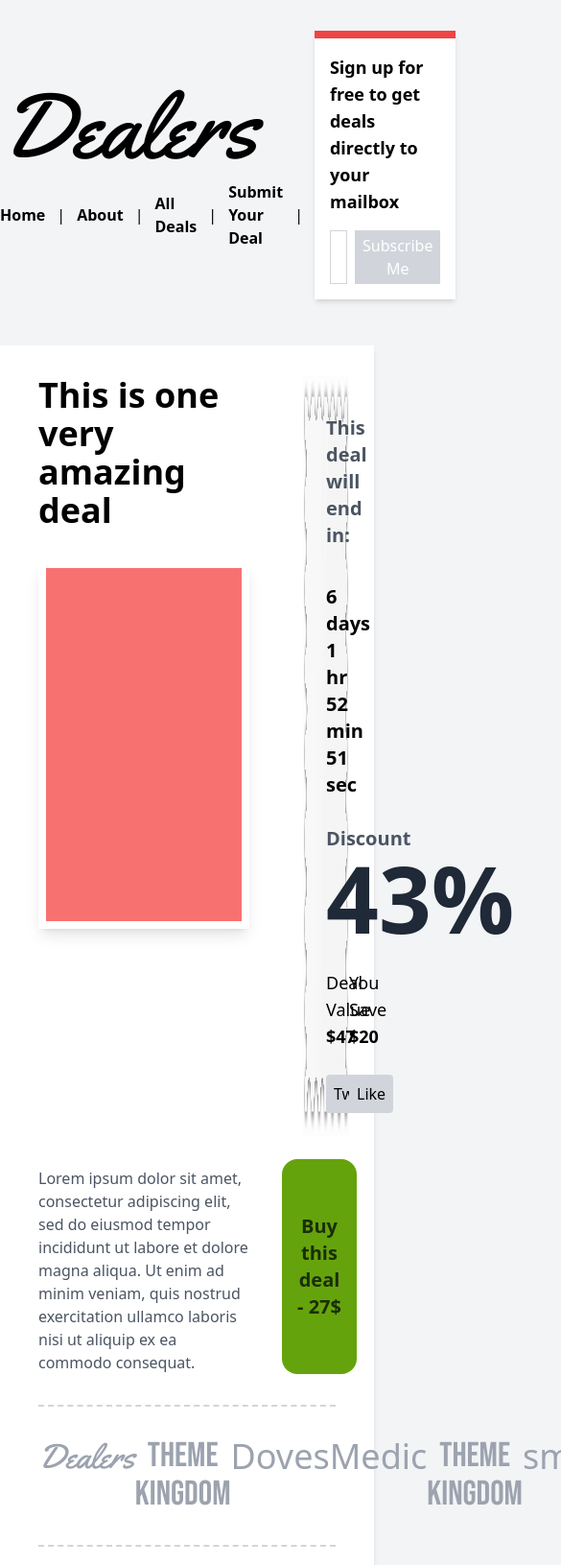
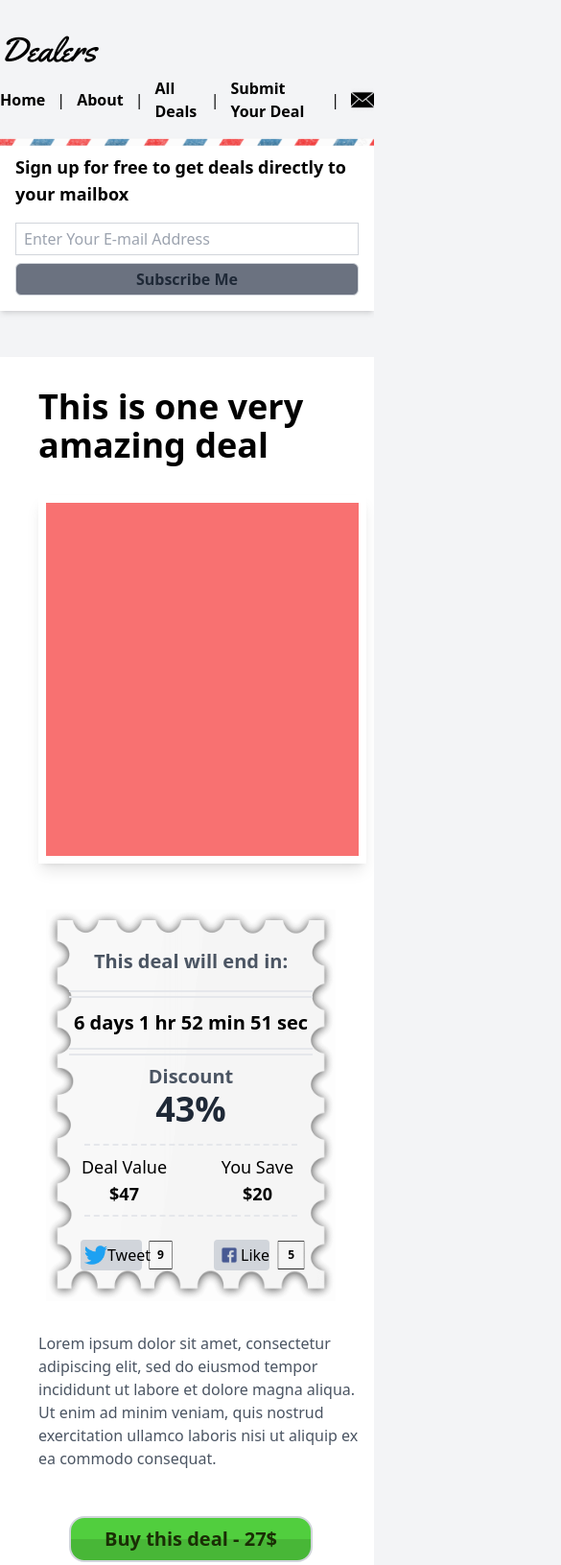
Before and after one commit to vovannam0502/IA01-CSS-Layout, a plain HTML site: page index.html in a window 390 px wide. Shown: the top 1631 px of the page at 96% size, 585 px wide, since content can reach past the window. Drawn offline with nearby package versions, Linux system fonts and the light colour scheme.

Commit message:
Update last version
Responsive for mobile view and add some images

```diff
--- a/index.html
+++ b/index.html
@@ -7,19 +7,15 @@
     <script src="https://cdn.tailwindcss.com"></script>
     <link href="https://fonts.googleapis.com/css2?family=Yellowtail&display=swap" rel="stylesheet">
     <link href="https://fonts.googleapis.com/css2?family=Bebas+Neue&display=swap" rel="stylesheet">
-    <!-- link file style.css -->
     <link rel="stylesheet" href="style.css">
 </head>
 <body class="bg-gray-100">
     <!-- Header -->
     <header>
-        <div class="container mx-auto flex justify-between items-center">
-            <!-- Left Section: Logo and Navigation -->
+        <div class="container mx-auto flex flex-col md:flex-row justify-between items-center">
             <div class="flex flex-col">
-                <!-- Logo -->
-                <div class="font-yellowtail text-8xl mt-8">Dealers</div>
+                <div class="font-yellowtail text-4xl md:text-8xl mt-8">Dealers</div>
 
-                <!-- Navigation -->
                 <nav class="flex items-center space-x-3 mt-2">
                     <a href="#" class="text-black-600 font-bold">Home</a>
                     <span class="text-black-600 mx-2">|</span>
@@ -30,17 +26,16 @@
                     <a href="#" class="text-black-600 font-bold">Submit Your Deal</a>
                     <span class="text-black-600 mx-2">|</span>
                     <img src="./images/envelop.png"
-                    alt="Envelope" class="w-6 h-6 inline-block  ">
+                    alt="Envelope" class="w-6 h-6 inline-block">
                 </nav>
 
             </div>
 
-            <!-- Right Section: Image -->
-            <div class="mt-4 p-4 bg-white shadow-md border-t-8 border-red-500 relative mt-8">
+            <div class="mt-4 p-4 md:p-6 bg-white shadow-md relative envelop-border">
                 <h2 class="text-lg font-bold mb-4">Sign up for free to get deals directly to your mailbox</h2>
-                <form class="flex space-x-2">
-                    <input type="email" placeholder="Enter Your E-mail Address" class="border border-gray-300 px-2 py-1 w-2/3">
-                    <button class="bg-gray-300 text-white px-2 py-1">Subscribe Me</button>
+                <form class="flex flex-col md:flex-row space-y-2 md:space-y-0 space-x-0 md:space-x-2">
+                    <input type="email" placeholder="Enter Your E-mail Address" class="border border-gray-300 px-2 py-1 w-full md:w-2/3">
+                    <button class="bg-gray-500 text-gray-800 font-bold px-2 py-1 w-full md:w-auto border border-gray-300 rounded-md subcribe-button">Subscribe Me</button>
                 </form>
             </div>
         </div>
@@ -49,7 +44,7 @@
     <div class="container mx-auto mt-12 bg-white p-6 shadow-md">
         <!-- Main Deal Section -->
         <section class="container mx-4 mt-2">
-            <div class="grid grid-cols-3 gap-6">
+            <div class="grid grid-cols-1 sm:grid-cols-2 md:grid-cols-3 gap-6">
                 <!-- Deal Info -->
                 <div class="col-span-2">
                     <h1 class="text-4xl font-semibold mb-8">This is one very amazing deal</h1>
@@ -57,8 +52,7 @@
                 </div>
 
                 <!-- Deal Details -->
-                <div class="bg-white p-6 mx-8" style="background-image: url('images/stamp.png');
-                background-size: 100% 100%; background-position: center; background-repeat: no-repeat;">
+                <div class="bg-white p-6 mx-2 md:mx-4 stamp-background">
                     <div class="mt-4 mb-1 text-xl font-bold text-center text-gray-600">This deal will end in:</div>
                     <div class="flex flex-col items-center mt-4">
                         <hr class="border-t-2 border-gray-200 w-full">
@@ -70,7 +64,7 @@
                         <hr class="border-t-2 border-gray-200 w-full mt-1">
                     </div>
                     <div class="text-xl font-bold text-gray-600 mt-2 text-center">Discount</div>
-                    <div class="text-8xl font-bold text-gray-800 mb-4 text-center">43%</div>
+                    <div class="text-4xl md:text-8xl font-bold text-gray-800 mb-4 text-center">43%</div>
                     <hr class="border-t-2 border-dashed border-gray-200 mx-4 mb-2">
                     <div class="grid grid-cols-2 gap-6">
                         <div class="text-lg mb-2 text-center">
@@ -83,19 +77,40 @@
                         </div>
                     </div>
                     <hr class="border-t-2 border-dashed border-gray-200 mx-4">
+
                     <div class="grid grid-cols-2 gap-6 mt-4">
-                        <div class="text-center">
-                            <button class="bg-gray-300 p-2 rounded"><i class="fab fa-twitter"></i> Tweet</button>
+                        <div class="flex justify-center items-center ml-3">
+                            <div class="flex items-center">
+                                <button class="bg-gray-300 p-1 rounded flex items-center">
+                                    <img src="./images/twitter-logo.png" alt="Twitter Logo" class="w-6 h-6">
+                                    Tweet
+                                </button>
+                                <div class="relative">
+                                    <img src="./images/noti.png" alt="Notification Icon" class="w-12 h-12">
+                                    <span class="absolute top-0 left-0 w-full h-full flex items-center justify-center text-xs font-bold text-black">9</span>
+                                </div>
+                            </div>
                         </div>
 
-                        <div class="text-center">
-                            <button class="bg-gray-300 p-2 rounded"><i class="fab fa-facebook"></i> Like</button>
+                        <div class="flex justify-center items-center ml-3">
+                            <div class="flex items-center">
+                                <button class="bg-gray-300 p-1 rounded flex items-center">
+                                    <img src="./images/facebook-logo.png" alt="Facebook Logo" class="w-6 h-6">
+                                    Like
+                                </button>
+
+                                <div class="relative">
+                                    <img src="./images/noti.png" alt="Notification Icon" class="w-12 h-12">
+                                    <span class="absolute top-0 left-0 w-full h-full flex items-center justify-center text-xs font-bold text-black">5</span>
+                                </div>
+                            </div>
                         </div>
                     </div>
+
                 </div>
             </div>
 
-            <div class="grid grid-cols-3 gap-6">
+            <div class="grid grid-cols-1 sm:grid-cols-2 md:grid-cols-3 gap-6">
                 <div class="col-span-2">
                     <p class="text-gray-600 mt-8">
                         Lorem ipsum dolor sit amet, consectetur adipiscing elit, sed do eiusmod tempor incididunt ut labore et dolore magna aliqua.
@@ -103,7 +118,7 @@
                     </p>
                 </div>
                 <div class="flex justify-center mt-6">
-                    <button class="bg-lime-600 text-lime-950 font-bold text-xl py-2 px-4 w-4/5" style="border-radius: 16px;">
+                    <button class="bg-lime-600 text-lime-950 font-bold text-xl py-2 px-4 w-4/5 border-2 border-gray-300 custom-button">
                         Buy this deal - 27$
                     </button>
                 </div>
@@ -112,8 +127,7 @@
 
         <hr class="border-t-2 border-dashed border-gray-300 mx-4 my-8">
 
-        <div class="flex justify-between w-full mx-4">
-            <!-- font yellowtail -->
+        <div class="flex flex-col sm:flex-row justify-between w-full mx-4">
             <span class="flex-1 text-center font-yellowtail text-4xl text-gray-400">Dealers</span>
             <span class="flex-1 text-center font-bebas-neue text-4xl text-gray-400">THEME KINGDOM</span>
             <span class="flex-1 text-center text-4xl text-gray-400">DovesMedic</span>
@@ -125,7 +139,7 @@
 
     <!-- Additional Deals Section -->
         <section class="container mx-auto">
-            <div class="grid grid-cols-3 gap-6">
+            <div class="grid grid-cols-1 sm:grid-cols-2 md:grid-cols-3 gap-6">
                 <!-- Single Deal -->
                 <div class="bg-white p-4 text-left">
                     <div class="text-xl font-semibold mb-4">Lorem Ipsum Dolor Deal</div>
@@ -197,7 +211,7 @@
 
         </section>
 
-        <div class="container mx-auto grid grid-cols-3 gap-6">
+        <div class="container mx-auto grid grid-cols-1 sm:grid-cols-2 md:grid-cols-3 gap-6 ">
             <div class="mx-4">
                 <hr class="border-t-2 border-dashed border-gray-300 my-8">
                 <h2 class="text-lg font-bold mb-4">About Our Deals</h2>
@@ -211,7 +225,7 @@
                 <h2 class="text-lg font-bold mb-4">Twitter Buzz</h2>
                 <div>
                     <p class="text-gray-600">7 Photoshop tips for designing clean and modern websites
-                        <a href="url" target="_blank" class="text-green-500">su.pr/1ruOpp</a>
+                        <a href="su.pr/1ruOpp" target="_blank" class="text-green-500">su.pr/1ruOpp</a>
                     </p>
                 </div>
                 <div class="mt-4">
@@ -222,7 +236,7 @@
                 <hr class="border-t-2 border-dashed border-gray-300 my-8">
                 <div>
                     <p class="text-gray-600">7 Photoshop tips for designing clean and modern websites
-                        <a href="Url" target="_blank" class="text-green-500">su.pr/1ruOpp</a>
+                        <a href="su.pr/1ruOpp" target="_blank" class="text-green-500">su.pr/1ruOpp</a>
                     </p>
                 </div>
                 <div class="mt-4">
@@ -235,7 +249,6 @@
             <div class="mx-4">
                 <hr class="border-t-2 border-dashed border-gray-300 my-8">
                 <h2 class="text-lg font-bold mb-4">Other Pages</h2>
-                <ul>
                 <li><a href="#" class="text-green-600">Home</a></li>
                 <hr class="border-t-2 border-dashed border-gray-300 my-4">
                 <li><a href="#" class="text-green-600">About Our Deals</a></li>
@@ -250,7 +263,7 @@
 
     </div>
 
-  <!-- Footer Section -->
+  <!-- Footer -->
     <footer class="mt-4 py-6 text-center">
         <p class="text-gray-400">
             Copyright Information Goes Here 2012. All Rights Reserved.<br>
--- a/style.css
+++ b/style.css
@@ -5,3 +5,26 @@
 .font-bebas-neue {
     font-family: 'Bebas Neue', cursive;
 }
+
+.envelop-border {
+    background-image: url('./images/envelop-border.png');
+    background-repeat: no-repeat;
+    background-position: top center;
+    background-size: 100% 8px;
+}
+
+.stamp-background {
+    background-image: url('./images/stamp.png');
+    background-size: 100% 100%;
+    background-position: center;
+    background-repeat: no-repeat;
+}
+
+.subscribe-button {
+    background-image: linear-gradient(to bottom, #acb4bf 50%, #979eac 50%);
+}
+
+.custom-button {
+    border-radius: 16px;
+    background-image: linear-gradient(to bottom, #51ce3e 50%, #48b737 50%);
+}
```
Also changed, not shown: images/envelop-border.png (added), images/facebook-logo.png (added), images/noti.png (added), images/twitter-logo.png (added).
